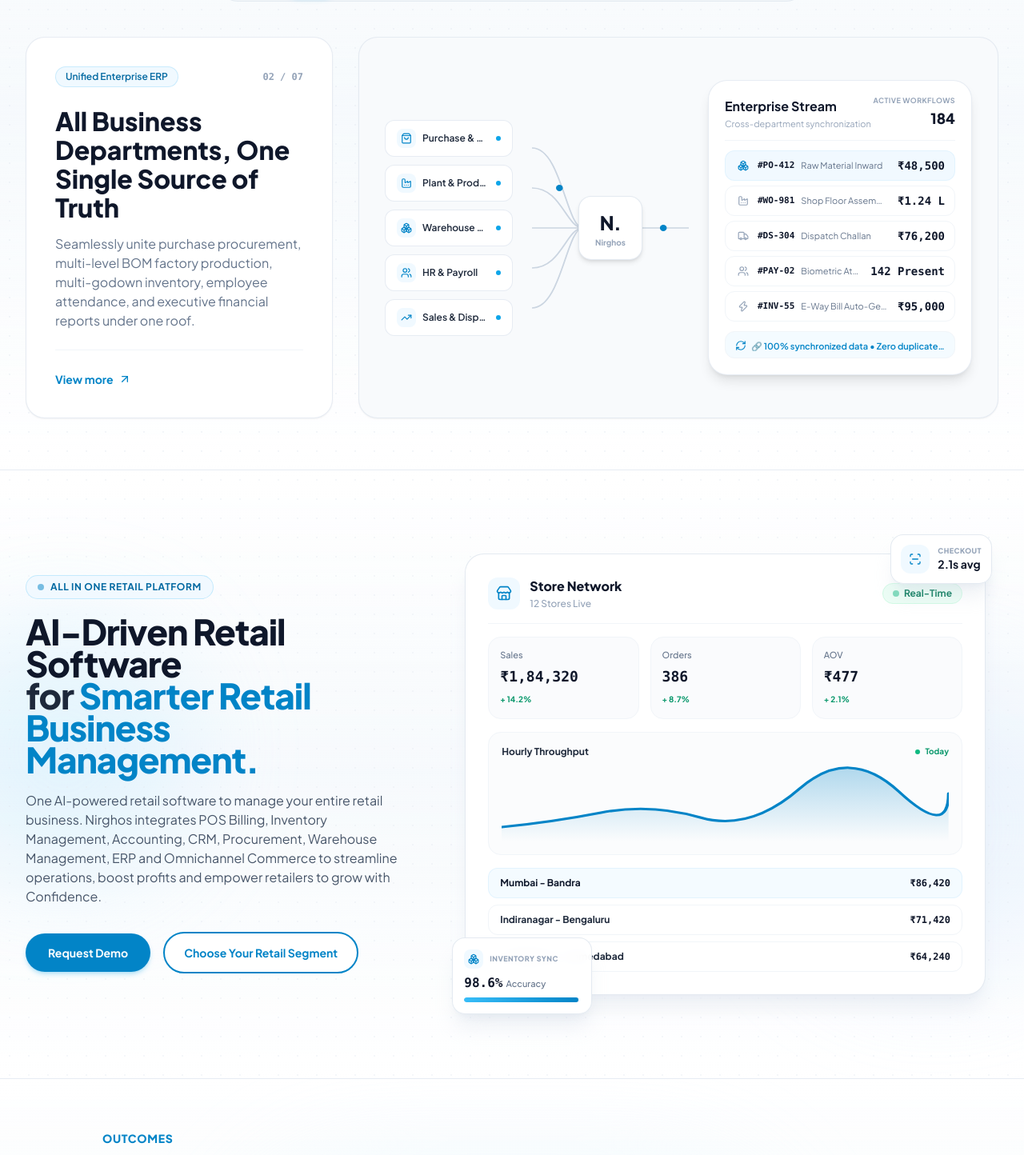
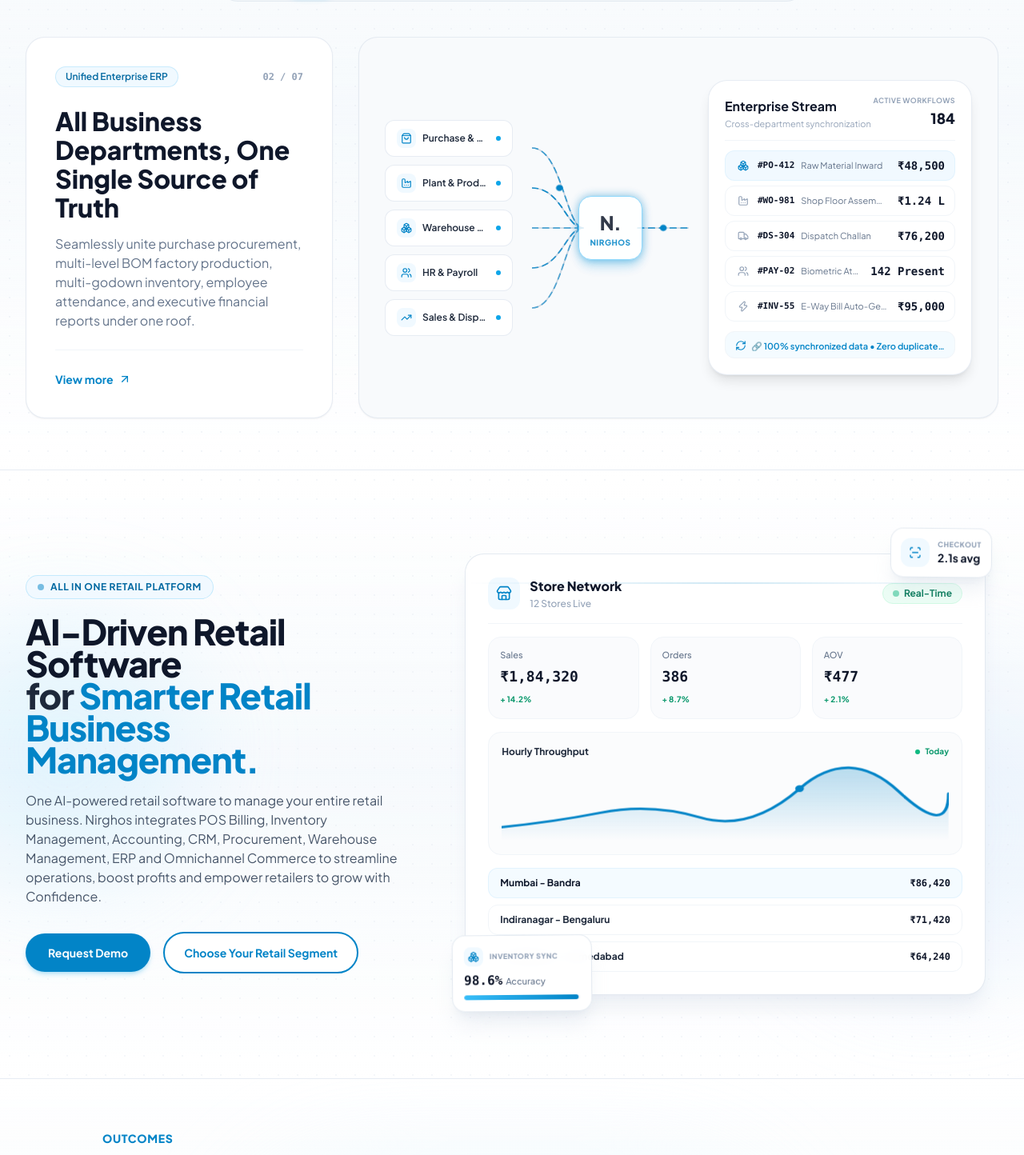
Before and after one commit to bhardakuldip0107-cell/nirghos-erp, a React (Vite) app: page / in a window 1280 px wide. Shown: the part 1680-3124 px from the top of the page at 80% size. Built offline with nearby package versions, Linux system fonts and the light colour scheme.

Commit message:
feat(ui): implement vasy.ai-grade floating levitation, laser scan beams, flowing data streams and micro-animations

```diff
--- a/src/index.css
+++ b/src/index.css
@@ -158,3 +158,134 @@
   transform-origin: center center;
   will-change: transform;
 }
+
+/* ========================================================================= */
+/* VASY.AI-GRADE MODERN HIGH-TECH ANIMATIONS & MICRO-INTERACTIONS            */
+/* ========================================================================= */
+
+/* 1. Multi-Phase Floating Badges */
+@keyframes float-slow {
+  0%, 100% {
+    transform: translateY(0px) rotate(0deg);
+  }
+  50% {
+    transform: translateY(-8px) rotate(0.6deg);
+  }
+}
+
+@keyframes float-delayed {
+  0%, 100% {
+    transform: translateY(-4px) rotate(-0.6deg);
+  }
+  50% {
+    transform: translateY(6px) rotate(0.3deg);
+  }
+}
+
+.animate-float-slow {
+  animation: float-slow 4.5s ease-in-out infinite;
+  will-change: transform;
+}
+
+.animate-float-delayed {
+  animation: float-delayed 5.2s ease-in-out infinite 1.2s;
+  will-change: transform;
+}
+
+/* 2. Moving Laser Scan Beam (CCTV / Telemetry Screen) */
+@keyframes laser-scan {
+  0% {
+    top: 2%;
+    opacity: 0.15;
+  }
+  50% {
+    top: 92%;
+    opacity: 0.9;
+  }
+  100% {
+    top: 2%;
+    opacity: 0.15;
+  }
+}
+
+.animate-laser-scan {
+  animation: laser-scan 3.6s ease-in-out infinite;
+  will-change: top, opacity;
+}
+
+/* 3. Flowing SVG Data Streams (Particle / Dash Flow along Connectors) */
+@keyframes dash-flow {
+  to {
+    stroke-dashoffset: -40;
+  }
+}
+
+.animate-dash-flow {
+  stroke-dasharray: 6 5;
+  animation: dash-flow 1.8s linear infinite;
+  will-change: stroke-dashoffset;
+}
+
+/* 4. Pulsating Neon Node Glow */
+@keyframes pulse-glow {
+  0%, 100% {
+    transform: scale(1);
+    opacity: 0.85;
+    filter: drop-shadow(0 0 6px rgba(2, 132, 199, 0.6));
+  }
+  50% {
+    transform: scale(1.12);
+    opacity: 1;
+    filter: drop-shadow(0 0 16px rgba(14, 165, 233, 0.95));
+  }
+}
+
+.animate-pulse-glow {
+  animation: pulse-glow 2.8s ease-in-out infinite;
+  will-change: transform, filter;
+}
+
+/* 5. Throughput Wave Chart Pulse */
+@keyframes wave-pulse {
+  0%, 100% {
+    transform: scaleY(1);
+    opacity: 0.75;
+  }
+  50% {
+    transform: scaleY(1.06);
+    opacity: 0.95;
+  }
+}
+
+.animate-wave-pulse {
+  animation: wave-pulse 3.2s ease-in-out infinite;
+  transform-origin: bottom;
+  will-change: transform, opacity;
+}
+
+/* 6. Card Hover Elevation & Diffused Glow */
+.hover-lift-glow {
+  transition: all 0.35s cubic-bezier(0.16, 1, 0.3, 1);
+}
+
+.hover-lift-glow:hover {
+  transform: translateY(-6px);
+  box-shadow: 0 20px 40px -12px rgba(2, 132, 199, 0.22), 0 0 0 1px rgba(2, 132, 199, 0.35);
+}
+
+/* 7. Subtle Breathing Gradient Border */
+@keyframes border-breathe {
+  0%, 100% {
+    border-color: rgba(2, 132, 199, 0.3);
+    box-shadow: 0 0 15px -3px rgba(2, 132, 199, 0.15);
+  }
+  50% {
+    border-color: rgba(56, 189, 248, 0.7);
+    box-shadow: 0 0 25px 2px rgba(56, 189, 248, 0.3);
+  }
+}
+
+.animate-border-breathe {
+  animation: border-breathe 4s ease-in-out infinite;
+  will-change: border-color, box-shadow;
+}
--- a/src/pages/Home/Home.jsx
+++ b/src/pages/Home/Home.jsx
@@ -1674,27 +1674,35 @@ export const Home = () => {
                     viewBox="0 0 160 220"
                     preserveAspectRatio="none"
                   >
-                    {/* 5 curves from channels to hub (hub center is at x=80, y=110; hub left is x=52) */}
+                    {/* 5 base curves from channels to hub (hub center is at x=80, y=110; hub left is x=52) */}
                     <path d="M 0 22 C 30 22, 35 110, 52 110" stroke="#cbd5e1" strokeWidth="1.5" fill="none" strokeLinecap="round" />
                     <path d="M 0 66 C 30 66, 35 110, 52 110" stroke="#cbd5e1" strokeWidth="1.5" fill="none" strokeLinecap="round" />
                     <path d="M 0 110 L 52 110" stroke="#cbd5e1" strokeWidth="1.5" fill="none" strokeLinecap="round" />
                     <path d="M 0 154 C 30 154, 35 110, 52 110" stroke="#cbd5e1" strokeWidth="1.5" fill="none" strokeLinecap="round" />
                     <path d="M 0 198 C 30 198, 35 110, 52 110" stroke="#cbd5e1" strokeWidth="1.5" fill="none" strokeLinecap="round" />
 
+                    {/* Flowing Animated Data Streams (vasy.ai style particle cables) */}
+                    <path d="M 0 22 C 30 22, 35 110, 52 110" stroke="#0284c7" strokeWidth="1.5" fill="none" strokeLinecap="round" className="animate-dash-flow opacity-70" />
+                    <path d="M 0 66 C 30 66, 35 110, 52 110" stroke="#0284c7" strokeWidth="1.5" fill="none" strokeLinecap="round" className="animate-dash-flow opacity-90" />
+                    <path d="M 0 110 L 52 110" stroke="#0284c7" strokeWidth="1.5" fill="none" strokeLinecap="round" className="animate-dash-flow opacity-75" />
+                    <path d="M 0 154 C 30 154, 35 110, 52 110" stroke="#0284c7" strokeWidth="1.5" fill="none" strokeLinecap="round" className="animate-dash-flow opacity-80" />
+                    <path d="M 0 198 C 30 198, 35 110, 52 110" stroke="#0284c7" strokeWidth="1.5" fill="none" strokeLinecap="round" className="animate-dash-flow opacity-60" />
+
                     {/* Blue node on Website channel curve */}
-                    <circle cx="28" cy="66" r="3.5" fill="#0284c7" />
+                    <circle cx="28" cy="66" r="3.5" fill="#0284c7" className="animate-pulse" />
 
                     {/* Connecting line from Hub right (x=108) to Orders card left (x=160) */}
                     <path d="M 108 110 L 160 110" stroke="#cbd5e1" strokeWidth="1.5" fill="none" strokeLinecap="round" />
+                    <path d="M 108 110 L 160 110" stroke="#0284c7" strokeWidth="1.5" fill="none" strokeLinecap="round" className="animate-dash-flow opacity-90" />
 
                     {/* Glowing pulse dot on dispatch line */}
-                    <circle cx="134" cy="110" r="3.5" fill="#0284c7" />
+                    <circle cx="134" cy="110" r="3.5" fill="#0284c7" className="animate-ping" />
                   </svg>
 
-                  {/* Hub Card */}
-                  <div className="relative z-10 bg-white rounded-2xl p-2.5 sm:p-3 border border-slate-200/90 shadow-md flex flex-col items-center justify-center text-center w-16 h-16 lg:w-20 lg:h-20 shrink-0">
+                  {/* Hub Card with Pulsating Glow */}
+                  <div className="relative z-10 bg-white rounded-2xl p-2.5 sm:p-3 border border-sky-300 shadow-lg shadow-sky-500/20 flex flex-col items-center justify-center text-center w-16 h-16 lg:w-20 lg:h-20 shrink-0 animate-pulse-glow">
                     <span className="text-xl sm:text-2xl font-black text-slate-900 tracking-tight leading-none">N.</span>
-                    <span className="text-[10px] text-slate-400 font-bold mt-1 leading-none">
+                    <span className="text-[10px] text-[#0284c7] font-black mt-1 leading-none uppercase tracking-wider">
                       Nirghos
                     </span>
                   </div>
@@ -1832,9 +1840,9 @@ export const Home = () => {
             <div className="lg:col-span-6 xl:col-span-7 relative">
               <div className="relative max-w-[560px] mx-auto lg:max-w-none py-6 px-2 sm:px-4">
 
-                {/* Floating Badge 1 (Top-Right): Checkout Speed */}
-                <div className="absolute top-0 right-2 sm:right-6 lg:right-2 z-20 bg-white/95 backdrop-blur-md rounded-2xl p-2.5 sm:p-3 border border-slate-200/90 shadow-xl shadow-slate-300/30 flex items-center gap-2.5 transition-transform hover:-translate-y-0.5">
-                  <div className="w-9 h-9 rounded-xl bg-sky-50 text-[#0284c7] flex items-center justify-center shrink-0">
+                {/* Floating Badge 1 (Top-Right): Checkout Speed (vasy.ai style smooth levitation) */}
+                <div className="absolute top-0 right-2 sm:right-6 lg:right-2 z-20 bg-white/95 backdrop-blur-md rounded-2xl p-2.5 sm:p-3 border border-slate-200/90 shadow-xl shadow-slate-300/30 flex items-center gap-2.5 transition-transform hover:-translate-y-1 animate-float-slow">
+                  <div className="w-9 h-9 rounded-xl bg-sky-50 text-[#0284c7] flex items-center justify-center shrink-0 shadow-2xs">
                     <ScanLine className="w-4 h-4" />
                   </div>
                   <div>
@@ -1847,10 +1855,10 @@ export const Home = () => {
                   </div>
                 </div>
 
-                {/* Floating Badge 2 (Bottom-Left): Inventory Sync Accuracy */}
-                <div className="absolute bottom-0 left-2 sm:left-4 lg:left-0 z-20 bg-white/95 backdrop-blur-md rounded-2xl p-3 sm:p-3.5 border border-slate-200/90 shadow-xl shadow-slate-300/30 min-w-[160px] sm:min-w-[175px] transition-transform hover:-translate-y-0.5">
+                {/* Floating Badge 2 (Bottom-Left): Inventory Sync Accuracy (vasy.ai style delayed levitation) */}
+                <div className="absolute bottom-0 left-2 sm:left-4 lg:left-0 z-20 bg-white/95 backdrop-blur-md rounded-2xl p-3 sm:p-3.5 border border-slate-200/90 shadow-xl shadow-slate-300/30 min-w-[160px] sm:min-w-[175px] transition-transform hover:-translate-y-1 animate-float-delayed">
                   <div className="flex items-center gap-2 mb-1.5">
-                    <div className="w-6 h-6 rounded-lg bg-sky-50 text-[#0284c7] flex items-center justify-center shrink-0">
+                    <div className="w-6 h-6 rounded-lg bg-sky-50 text-[#0284c7] flex items-center justify-center shrink-0 shadow-2xs">
                       <Boxes className="w-3.5 h-3.5" />
                     </div>
                     <span className="text-[9px] font-black uppercase text-slate-400 tracking-wider">
@@ -1866,8 +1874,11 @@ export const Home = () => {
                   </div>
                 </div>
 
-                {/* Main Store Network Dashboard Card */}
-                <div className="bg-white rounded-3xl border border-slate-200/90 shadow-xl shadow-slate-200/60 p-5 sm:p-7 relative z-10">
+                {/* Main Store Network Dashboard Card with Laser Scan Effect */}
+                <div className="bg-white rounded-3xl border border-slate-200/90 shadow-xl shadow-slate-200/60 p-5 sm:p-7 relative z-10 overflow-hidden hover-lift-glow">
+
+                  {/* Moving Laser Scan Line (vasy.ai high-tech telemetry effect) */}
+                  <div className="absolute inset-x-0 h-[2px] bg-gradient-to-r from-transparent via-[#0284c7] to-transparent pointer-events-none animate-laser-scan z-20"></div>
 
                   {/* Card Header: Store Network Title & Live Indicator */}
                   <div className="flex items-center justify-between pb-4 border-b border-slate-100">
@@ -1937,14 +1948,15 @@ export const Home = () => {
                       <svg className="w-full h-full" viewBox="0 0 360 80" preserveAspectRatio="none">
                         <defs>
                           <linearGradient id="retail-throughput-gradient" x1="0" y1="0" x2="0" y2="1">
-                            <stop offset="0%" stopColor="#0284c7" stopOpacity="0.3" />
+                            <stop offset="0%" stopColor="#0284c7" stopOpacity="0.35" />
                             <stop offset="100%" stopColor="#0284c7" stopOpacity="0.0" />
                           </linearGradient>
                         </defs>
-                        {/* Area fill */}
+                        {/* Area fill with breathing wave pulse */}
                         <path
                           d="M 0 65 Q 40 60, 80 50 T 160 55 T 240 25 T 320 28 T 360 30 L 360 80 L 0 80 Z"
                           fill="url(#retail-throughput-gradient)"
+                          className="animate-wave-pulse"
                         />
                         {/* Spline curve stroke */}
                         <path
@@ -1954,6 +1966,9 @@ export const Home = () => {
                           strokeWidth="2.5"
                           strokeLinecap="round"
                         />
+                        {/* Live pulsating peak throughput node */}
+                        <circle cx="240" cy="25" r="6" fill="#0284c7" className="animate-ping" opacity="0.5" />
+                        <circle cx="240" cy="25" r="3.5" fill="#0284c7" />
                       </svg>
                     </div>
                   </div>
--- a/src/pages/Pricing/Pricing.jsx
+++ b/src/pages/Pricing/Pricing.jsx
@@ -287,15 +287,15 @@ export const Pricing = () => {
               key={plan.id}
               className={`relative rounded-3xl p-6 sm:p-7 flex flex-col justify-between transition-all duration-300 ${
                 plan.popular
-                  ? 'bg-gradient-to-b from-[#0284c7] via-[#0369a1] to-[#075985] text-white shadow-2xl shadow-sky-600/30 scale-100 xl:-translate-y-2 border-2 border-sky-300'
-                  : 'bg-white border border-slate-200 shadow-lg shadow-slate-200/50 hover:shadow-xl hover:border-slate-300'
+                  ? 'bg-gradient-to-b from-[#0284c7] via-[#0369a1] to-[#075985] text-white shadow-2xl shadow-sky-600/30 scale-100 xl:-translate-y-2 border-2 border-sky-300 animate-border-breathe'
+                  : 'bg-white border border-slate-200 shadow-lg shadow-slate-200/50 hover:shadow-2xl hover:border-sky-300 hover-lift-glow'
               }`}
             >
               {/* Popular Badge */}
               {plan.badge && (
                 <div className={`absolute -top-3.5 left-1/2 -translate-x-1/2 px-4 py-1 rounded-full text-xs font-black tracking-wider shadow-md uppercase whitespace-nowrap ${
                   plan.popular
-                    ? 'bg-amber-400 text-slate-950 border border-amber-300'
+                    ? 'bg-amber-400 text-slate-950 border border-amber-300 shadow-amber-400/30 animate-pulse'
                     : 'bg-sky-100 text-[#0284c7] border border-sky-300'
                 }`}>
                   {plan.badge}
```
Also changed, not shown: src/pages/AISolutions/AISolutions.jsx (+18 -11 lines).
